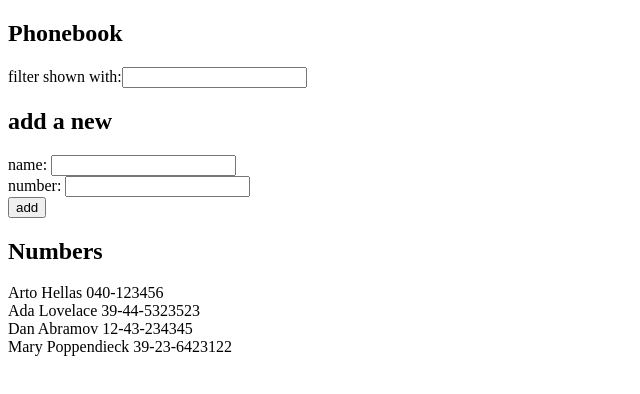
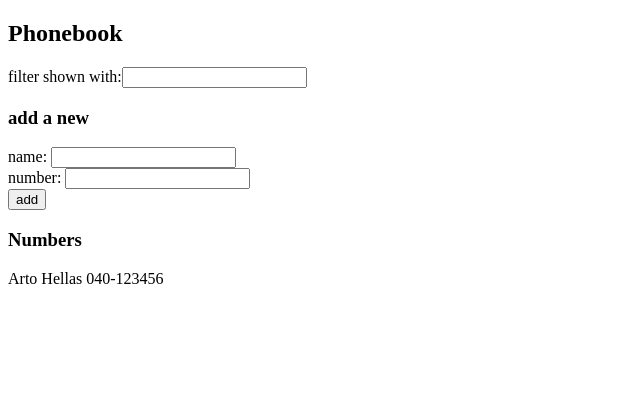
Before and after one commit to nazirua/part2, a React (Create React App) app in the folder phonebook/: page / in a window 1280 px wide. Shown: the top 394 px of the page, without its empty margins (0-640 px from the left). Built offline with nearby package versions, Linux system fonts and the light colour scheme.

Commit message:
Add step5

```diff
--- a/phonebook/src/App.js
+++ b/phonebook/src/App.js
@@ -9,18 +9,64 @@ const filteredNames = (query, persons) => {
   return persons.filter((p) => p.name.toLowerCase().includes(query.toLowerCase()))
 }
 
+const Filter = ({handleQueryChange}) => {
+  return(
+    <>
+      <label > filter shown with:{''}
+        <input onChange={handleQueryChange} />
+      </label>
+    </>
+  )
+}
+
+const PersonForm = ({addPerson, newName, newNumber, handleNameChange, handleNumberChange}) => {
+return(
+  <>
+   <form onSubmit={addPerson}>
+      <div>
+        name: {' '}
+        <input
+          type='text'
+          value={newName}
+          onChange={handleNameChange} required
+        />
+      </div>
+      <div>
+        number:{' '}
+        <input
+        type='text'
+          value={newNumber}
+          onChange={handleNumberChange} required
+        />
+      </div>
+      <div>
+        <button type="submit">add</button>
+      </div>
+   </form>
+  </>
+)
+}
+
+const Person = (props) => {
+return(
+  <>
+    {props.filteredItems.map((person, i)=>
+    <div key={i}>{person.name} {person.number} </div>
+    )}
+  </>
+)
+}
 
 const App = () => {
 
   const [persons, setPersons] = useState([
-    { name: 'Arto Hellas', number: '040-123456', id: 1 },
-    { name: 'Ada Lovelace', number: '39-44-5323523', id: 2 },
-    { name: 'Dan Abramov', number: '12-43-234345', id: 3 },
-    { name: 'Mary Poppendieck', number: '39-23-6423122', id: 4 }
+    { name: 'Arto Hellas', number: '040-123456' }
+
   ])
   const [newName, setNewName] = useState('')
   const [newNumber, setNewNumber] = useState('')
   const [query, setQuery] = useState('')
+
 
   const addPerson = (event) => {
     event.preventDefault()
@@ -41,6 +87,13 @@ const App = () => {
     setNewNumber('')
   }
 
+const filteredItems = filteredNames(query, persons)
+
+
+  const handleQueryChange = (e) => {
+    setQuery(e.target.value)
+  }
+
   const handleNameChange = (e) => {
     setNewName(e.target.value)
   }
@@ -50,43 +103,22 @@ const App = () => {
   }
 
 
- const filteredItems = filteredNames(query, persons)
-
 
   return (
     <div>
-      {/* <Demo2 /> */}
+      <h2>Phonebook</h2>
+      <Filter handleQueryChange={handleQueryChange}/>
+      <h3>add a new</h3>
+      <PersonForm
+      addPerson={addPerson}
+      newName={newName}
+      newNumber={newNumber}
+      handleNameChange={handleNameChange}
+      handleNumberChange={handleNumberChange}
+      />
+      <h3>Numbers</h3>
+      <Person filteredItems={filteredItems} />
 
-      <h2>Phonebook</h2>
-      <label > filter shown with:{''}
-        <input onChange={e => setQuery(e.target.value)} />
-      </label>
-      <h2>add a new</h2>
-      <form onSubmit={addPerson}>
-        <div>
-          name: {' '}
-          <input
-           type='text'
-            value={newName}
-            onChange={handleNameChange} required
-          />
-        </div>
-        <div>
-          number:{' '}
-          <input
-          type='number'
-            value={newNumber}
-            onChange={handleNumberChange} required
-          />
-        </div>
-        <div>
-          <button type="submit">add</button>
-        </div>
-      </form>
-      <h2>Numbers</h2>
-      {filteredItems.map((person)=>
-        <div key={person}>{person.name} {person.number} </div>
-        )}
     </div>
   )
 }
```
